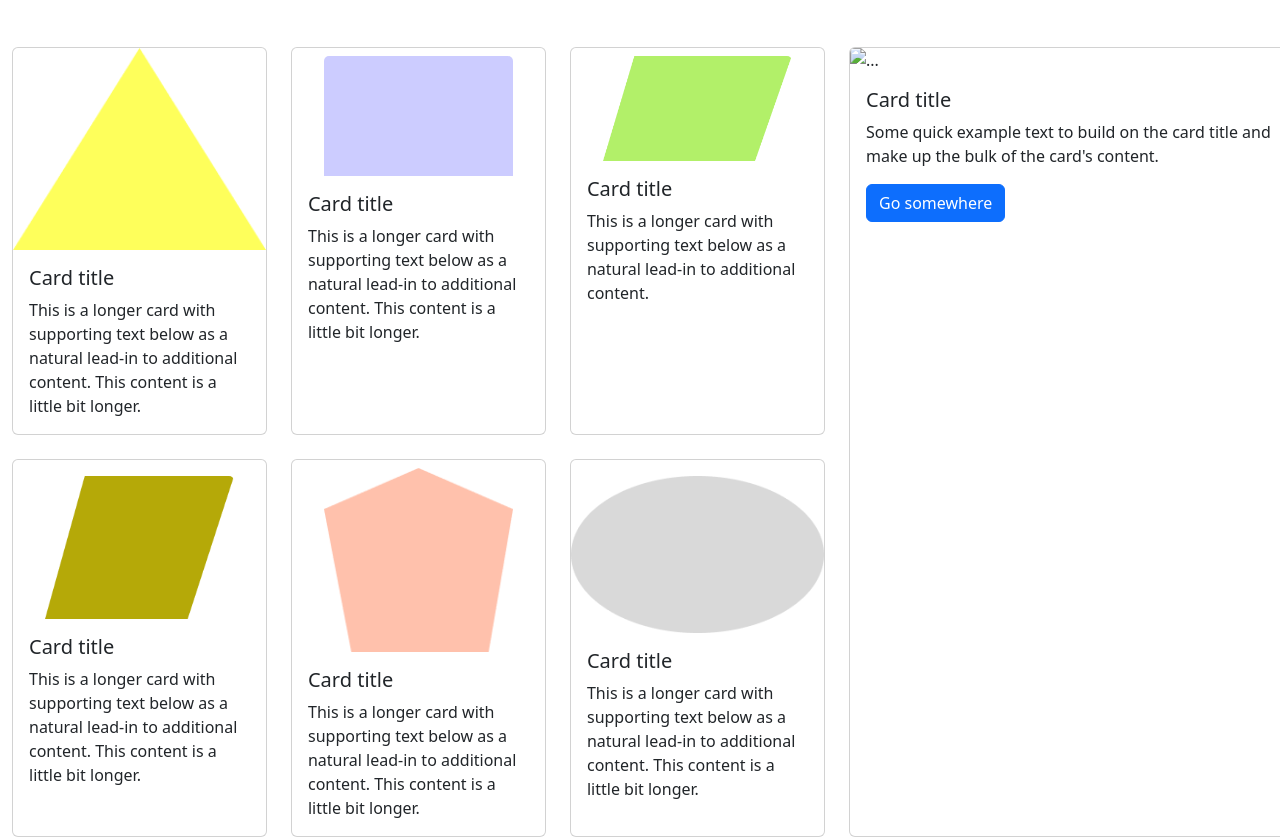
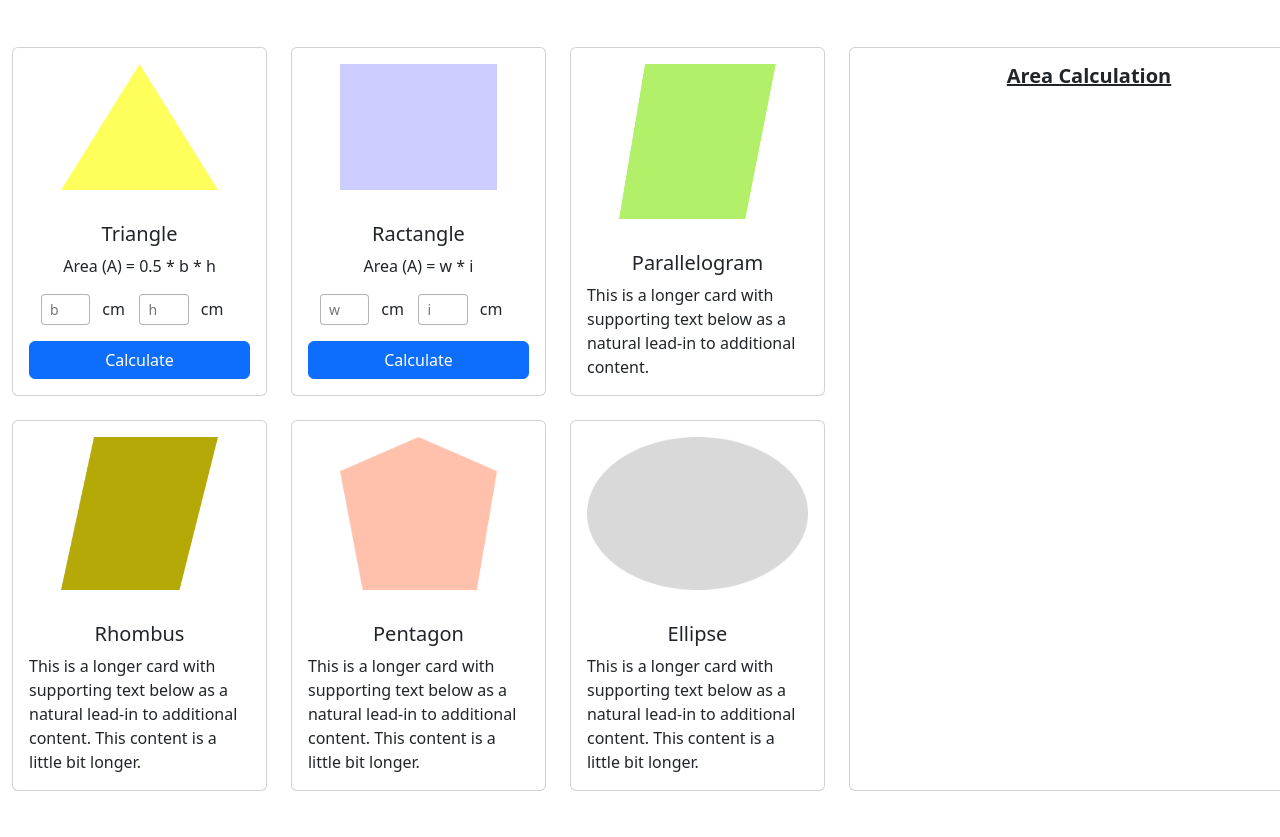
Before and after one commit to Md-Arman-Hosen/geometry-genius, a plain HTML site: page index.html in a window 1280 px wide. Shown: the part 103-940 px from the top of the page. After the commit the page ends 894 px from the top, so only its background shows below. Drawn offline with nearby package versions, Linux system fonts and the light colour scheme.

Commit message:
triangle and ractangle card style added

```diff
--- a/index.html
+++ b/index.html
@@ -1,20 +1,23 @@
 <!DOCTYPE html>
 <html lang="en">
+
 <head>
     <meta charset="UTF-8">
+    <meta http-equiv="X-UA-Compatible" content="IE=edge">
     <meta name="viewport" content="width=device-width, initial-scale=1.0">
-    <link href="https://cdn.jsdelivr.net/npm/bootstrap@5.3.0-alpha1/dist/css/bootstrap.min.css" rel="stylesheet" integrity="sha384-GLhlTQ8iRABdZLl6O3oVMWSktQOp6b7In1Zl3/Jr59b6EGGoI1aFkw7cmDA6j6gD" crossorigin="anonymous">
-    <title>Geometry genius</title>
+    <link href="https://cdn.jsdelivr.net/npm/bootstrap@5.3.0-alpha1/dist/css/bootstrap.min.css" rel="stylesheet"
+        integrity="sha384-GLhlTQ8iRABdZLl6O3oVMWSktQOp6b7In1Zl3/Jr59b6EGGoI1aFkw7cmDA6j6gD" crossorigin="anonymous">
+    <title>Document</title>
 </head>
+
 <body>
-
     <header class="container-fluid">
-        <nav class="navbar bg-body-secondary mt-3">
+        <nav class="navbar bg-body-secondary mt-3 rounded-3">
             <div class="container-fluid">
                 <a class="navbar-brand"><span class="fw-medium fw-bold">Interactive</span> <br>
                     Geometry Genius</a>
                 <form class="d-flex" role="search">
-                <button class="btn btn-outline-primary" type="submit">Blog</button>
+                    <button class="btn btn-primary" type="submit">Blog</button>
                 </form>
             </div>
         </nav>
@@ -25,55 +28,87 @@
                 <div class="row row-cols-1 row-cols-md-3 g-4">
                     <div class="col">
                         <div class="card h-100">
-                    <img src="images/triangle.png" class="card-img-top img-fluid w-100" alt="...">
+                            <img src="images/triangle.png" class="h-100 card-img-top img-fluid w-75 mx-auto p-3"
+                                alt="...">
                             <div class="card-body">
-                      <h5 class="card-title">Card title</h5>
-                      <p class="card-text">This is a longer card with supporting text below as a natural lead-in to additional content. This content is a little bit longer.</p>
+                                <h5 class="card-title text-center">Triangle</h5>
+                                <p class="card-text text-center">Area (A) = 0.5 * b * h</p>
+                                <div class="row row-cols-2 align-items-center justify-content-center">
+                                    <div class="col row row-cols-2 justify-content-center align-items-center">
+                                        <input class="col form-control-sm" placeholder="b" style="border: 1px solid rgba(0, 0, 0, 0.295);" type="text">
+                                        <p class="col" style="margin: 0 !important;">cm</p>
+                                    </div>
+                                    <div class="col row row-cols-2 justify-content-center align-items-center">
+                                        <input class="col form-control-sm" placeholder="h" style="border: 1px solid rgba(0, 0, 0, 0.295);" type="text">
+                                        <p class="col" style="margin: 0 !important;">cm</p>
+                                    </div>
+                                </div>
+                                <button type="button" class="btn btn-primary mt-3 w-100">Calculate</button>
                             </div>
                         </div>
                     </div>
                     <div class="col">
                         <div class="card h-100">
-                    <img src="images/rectangle.png" class="card-img-top img-fluid w-75 mx-auto mt-2" alt="...">
+                            <img src="images/rectangle.png" class="h-100 card-img-top img-fluid w-75 mx-auto p-3"
+                                alt="...">
                             <div class="card-body">
-                      <h5 class="card-title">Card title</h5>
-                      <p class="card-text">This is a longer card with supporting text below as a natural lead-in to additional content. This content is a little bit longer.</p>
+                                <h5 class="card-title text-center">Ractangle</h5>
+                                <p class="card-text text-center">Area (A) = w * i</p>
+                                <div class="row row-cols-2 align-items-center justify-content-center">
+                                    <div class="col row row-cols-2 justify-content-center align-items-center">
+                                        <input class="col form-control-sm" placeholder="w" style="border: 1px solid rgba(0, 0, 0, 0.295);" type="text">
+                                        <p class="col" style="margin: 0 !important;">cm</p>
+                                    </div>
+                                    <div class="col row row-cols-2 justify-content-center align-items-center">
+                                        <input class="col form-control-sm" placeholder="i" style="border: 1px solid rgba(0, 0, 0, 0.295);" type="text">
+                                        <p class="col" style="margin: 0 !important;">cm</p>
+                                    </div>
+                                </div>
+                                <button type="button" class="btn btn-primary mt-3 w-100">Calculate</button>
                             </div>
                         </div>
                     </div>
                     <div class="col">
                         <div class="card h-100">
-                    <img src="images/parallelogram.png" class="card-img-top img-fluid w-75 mx-auto mt-2" alt="...">
+                            <img src="images/parallelogram.png" class="h-100 card-img-top img-fluid w-75 mx-auto p-3"
+                                alt="...">
                             <div class="card-body">
-                      <h5 class="card-title">Card title</h5>
-                      <p class="card-text">This is a longer card with supporting text below as a natural lead-in to additional content.</p>
+                                <h5 class="card-title text-center">Parallelogram</h5>
+                                <p class="card-text">This is a longer card with supporting text below as a natural
+                                    lead-in to additional content.</p>
                             </div>
                         </div>
                     </div>
                     <div class="col">
                         <div class="card h-100">
-                    <img src="images/rhombus.png" class="card-img-top img-fluid w-75 mx-auto mt-3" alt="...">
+                            <img src="images/rhombus.png" class="h-100 card-img-top img-fluid w-75 mx-auto p-3"
+                                alt="...">
                             <div class="card-body">
-                      <h5 class="card-title">Card title</h5>
-                      <p class="card-text">This is a longer card with supporting text below as a natural lead-in to additional content. This content is a little bit longer.</p>
+                                <h5 class="card-title text-center">Rhombus</h5>
+                                <p class="card-text">This is a longer card with supporting text below as a natural
+                                    lead-in to additional content. This content is a little bit longer.</p>
                             </div>
                         </div>
                     </div>
                     <div class="col">
                         <div class="card h-100">
-                    <img src="images/pentagon.png" class="card-img-top img-fluid w-75 mx-auto mt-2" alt="...">
+                            <img src="images/pentagon.png" class="h-100 card-img-top img-fluid w-75 mx-auto p-3"
+                                alt="...">
                             <div class="card-body">
-                      <h5 class="card-title">Card title</h5>
-                      <p class="card-text">This is a longer card with supporting text below as a natural lead-in to additional content. This content is a little bit longer.</p>
+                                <h5 class="card-title text-center">Pentagon</h5>
+                                <p class="card-text">This is a longer card with supporting text below as a natural
+                                    lead-in to additional content. This content is a little bit longer.</p>
                             </div>
                         </div>
                     </div>
                     <div class="col">
                         <div class="card h-100">
-                    <img src="images/ellipse.png" class="card-img-top img-fluid w-100 mx-auto mt-3" alt="...">
+                            <img src="images/ellipse.png" class="h-100 card-img-top img-fluid w-100 mx-auto p-3"
+                                alt="...">
                             <div class="card-body">
-                      <h5 class="card-title">Card title</h5>
-                      <p class="card-text">This is a longer card with supporting text below as a natural lead-in to additional content. This content is a little bit longer.</p>
+                                <h5 class="card-title text-center">Ellipse</h5>
+                                <p class="card-text">This is a longer card with supporting text below as a natural
+                                    lead-in to additional content. This content is a little bit longer.</p>
                             </div>
                         </div>
                     </div>
@@ -81,18 +116,17 @@
             </div>
             <div class="col-md-3 col-lg-3">
                 <div class="card h-100" style="width: 30rem;">
-                <img src="..." class="card-img-top" alt="...">
                     <div class="card-body">
-                  <h5 class="card-title">Card title</h5>
-                  <p class="card-text">Some quick example text to build on the card title and make up the bulk of the card's content.</p>
-                  <a href="#" class="btn btn-primary">Go somewhere</a>
+                        <h5 class="card-title text-center"><u><b>Area Calculation</b></u></h5>
                     </div>
                 </div>
             </div>
         </section>
     </main>
-<script src="https://cdn.jsdelivr.net/npm/bootstrap@5.3.0-alpha1/dist/js/bootstrap.bundle.min.js" integrity="sha384-w76AqPfDkMBDXo30jS1Sgez6pr3x5MlQ1ZAGC+nuZB+EYdgRZgiwxhTBTkF7CXvN" crossorigin="anonymous"></script>
-    <script src="js/utility.js"></script>
-    <script src="js/style.js"></script>
+    <script src="https://cdn.jsdelivr.net/npm/bootstrap@5.3.0-alpha1/dist/js/bootstrap.bundle.min.js"
+        integrity="sha384-w76AqPfDkMBDXo30jS1Sgez6pr3x5MlQ1ZAGC+nuZB+EYdgRZgiwxhTBTkF7CXvN"
+        crossorigin="anonymous"></script>
+    <script src="js/app.js"></script>
 </body>
+
 </html>
```
Lines whose indentation alone changed are shown as unchanged.
